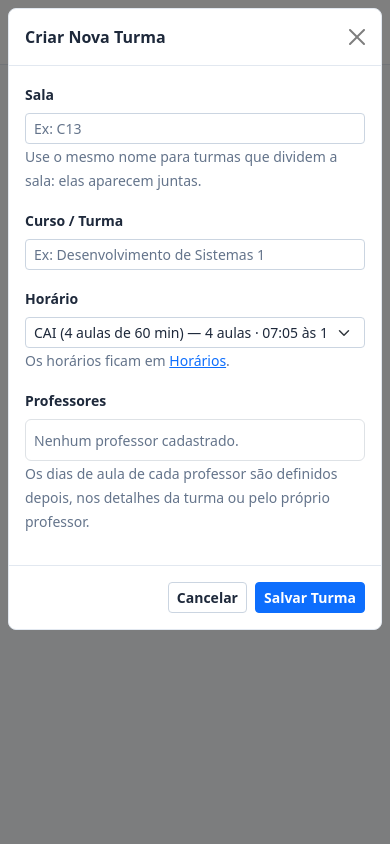
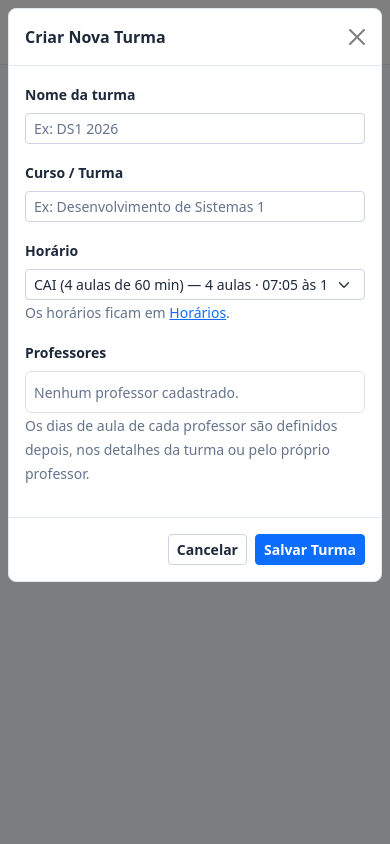
Before and after one commit to ZAMPIRON/tcc-frequencyon, a Flask app: page /admin/turmas in a window 390 px wide, after a click on "Nova Turma". Run offline with Flask 3, Linux system fonts and the light colour scheme; the visitor is signed in with stand-in values (Sample User, id 1); some libraries are stand-ins or nearby versions.

Commit message:
AJUSTE NA SEPRACAO POR SALAS (REMOVIDO)

```diff
--- a/rotas/admin.py
+++ b/rotas/admin.py
@@ -320,17 +320,9 @@ def turmas():
         db.session.commit()
         flash("Turma criada! Defina os dias de aula de cada professor nos detalhes da turma.", "success")
         return redirect(url_for("admin.turmas"))
-    return render_template("admin/turmas.html", salas=salas_com_turmas(),
+    return render_template("admin/turmas.html", turmas=Turma.query.order_by(Turma.nome, Turma.curso).all(),
                            professores=Professor.query.order_by(Professor.nome).all(),
                            modelos=ModeloHorario.query.order_by(ModeloHorario.nome).all())
-
-
-def salas_com_turmas():
-    # [(sala, [turmas])] em ordem: a sala e o nome da turma, e varias turmas podem dividir a mesma sala
-    salas = {}
-    for t in Turma.query.order_by(Turma.nome, Turma.curso):
-        salas.setdefault(t.nome, []).append(t)
-    return list(salas.items())
 
 
 @admin.route("/turmas/<int:id>")
--- a/templates/admin/dashboard.html
+++ b/templates/admin/dashboard.html
@@ -64,7 +64,7 @@
                 <div>
                     <span class="text-muted fw-semibold small d-block">Turmas Ativas</span>
                     <span class="fs-2 fw-bold text-dark my-1 d-block fo-display">{{ total_turmas }}</span>
-                    <small class="text-muted texto-mini">Salas e laboratórios mapeados</small>
+                    <small class="text-muted texto-mini">Turmas cadastradas</small>
                 </div>
                 <div class="fo-logo-icone tamanho-44">
                     <i class="fa-solid fa-book-open"></i>
--- a/templates/admin/turmas.html
+++ b/templates/admin/turmas.html
@@ -6,7 +6,7 @@
 <div class="d-flex align-items-center justify-content-between mb-4">
     <div>
         <h1 class="h3 fw-bold mb-1">Turmas <span class="fo-gradient-text">Ativas</span></h1>
-        <p class="text-muted mb-0 small">Salas de aula e disciplinas integradas</p>
+        <p class="text-muted mb-0 small">Turmas e cursos cadastrados</p>
     </div>
     <button class="btn btn-primary fw-semibold btn-sm px-3 py-2 shadow-sm" data-bs-toggle="modal" data-bs-target="#modalTurma">
         <i class="fa-solid fa-plus me-1"></i> Nova Turma
@@ -24,20 +24,17 @@
   {% endif %}
 {% endwith %}
 
-{% for sala, turmas in salas %}
-<section class="mb-4" data-busca-item>
-    <div class="d-flex align-items-center gap-2 mb-2">
-        <h2 class="h6 fw-bold mb-0"><i class="fa-solid fa-door-open text-primary me-1"></i> Sala {{ sala }}</h2>
-        <span class="badge bg-secondary bg-opacity-25 text-secondary">{{ turmas|length }} turma{{ 's' if turmas|length > 1 }}</span>
-    </div>
 <div class="row g-3">
     {% for turma in turmas %}
-    <div class="col-md-6 col-xl-4">
+    <div class="col-md-6 col-xl-4" data-busca-item>
         <div class="card border-0 shadow-sm rounded-3 h-100">
             <div class="card-body p-3 d-flex flex-column">
                 <div>
                     <div class="d-flex justify-content-between align-items-start mb-2">
-                        <h6 class="fw-bold text-dark mb-0">{{ turma.curso }}</h6>
+                        <div>
+                            <h6 class="fw-bold text-dark mb-0">{{ turma.nome }}</h6>
+                            <small class="text-muted">{{ turma.curso }}</small>
+                        </div>
                         <span class="badge {% if turma.frequencia_media < 75 %}bg-danger{% else %}bg-primary{% endif %}">
                             {{ turma.frequencia_media }}%
                         </span>
@@ -68,12 +65,10 @@
             </div>
         </div>
     </div>
+    {% else %}
+    <p class="text-muted">Nenhuma turma cadastrada.</p>
     {% endfor %}
 </div>
-</section>
-{% else %}
-<p class="text-muted">Nenhuma turma cadastrada.</p>
-{% endfor %}
 
 <!-- Modal para Nova Turma -->
 <div class="modal fade" id="modalTurma" tabindex="-1">
@@ -87,10 +82,8 @@
                 </div>
                 <div class="modal-body">
                     <div class="mb-3">
-                        <label class="form-label small fw-bold">Sala</label>
-                        <input aria-label="Sala" type="text" name="nome" class="form-control form-control-sm" required placeholder="Ex: C13" list="salasExistentes">
-                        <datalist id="salasExistentes">{% for sala, _ in salas %}<option value="{{ sala }}">{% endfor %}</datalist>
-                        <small class="text-muted">Use o mesmo nome para turmas que dividem a sala: elas aparecem juntas.</small>
+                        <label class="form-label small fw-bold">Nome da turma</label>
+                        <input aria-label="Nome da turma" type="text" name="nome" class="form-control form-control-sm" required placeholder="Ex: DS1 2026">
                     </div>
                     <div class="mb-3">
                         <label class="form-label small fw-bold">Curso / Turma</label>
@@ -139,8 +132,8 @@
                 </div>
                 <div class="modal-body">
                     <div class="mb-3">
-                        <label class="form-label small fw-bold text-secondary">Sala</label>
-                        <input aria-label="Sala" type="text" name="nome" id="editarTurmaNome" class="form-control form-control-sm" required list="salasExistentes">
+                        <label class="form-label small fw-bold text-secondary">Nome da turma</label>
+                        <input aria-label="Nome da turma" type="text" name="nome" id="editarTurmaNome" class="form-control form-control-sm" required>
                     </div>
                     <div class="mb-1">
                         <label class="form-label small fw-bold text-secondary">Curso / Turma</label>
```
